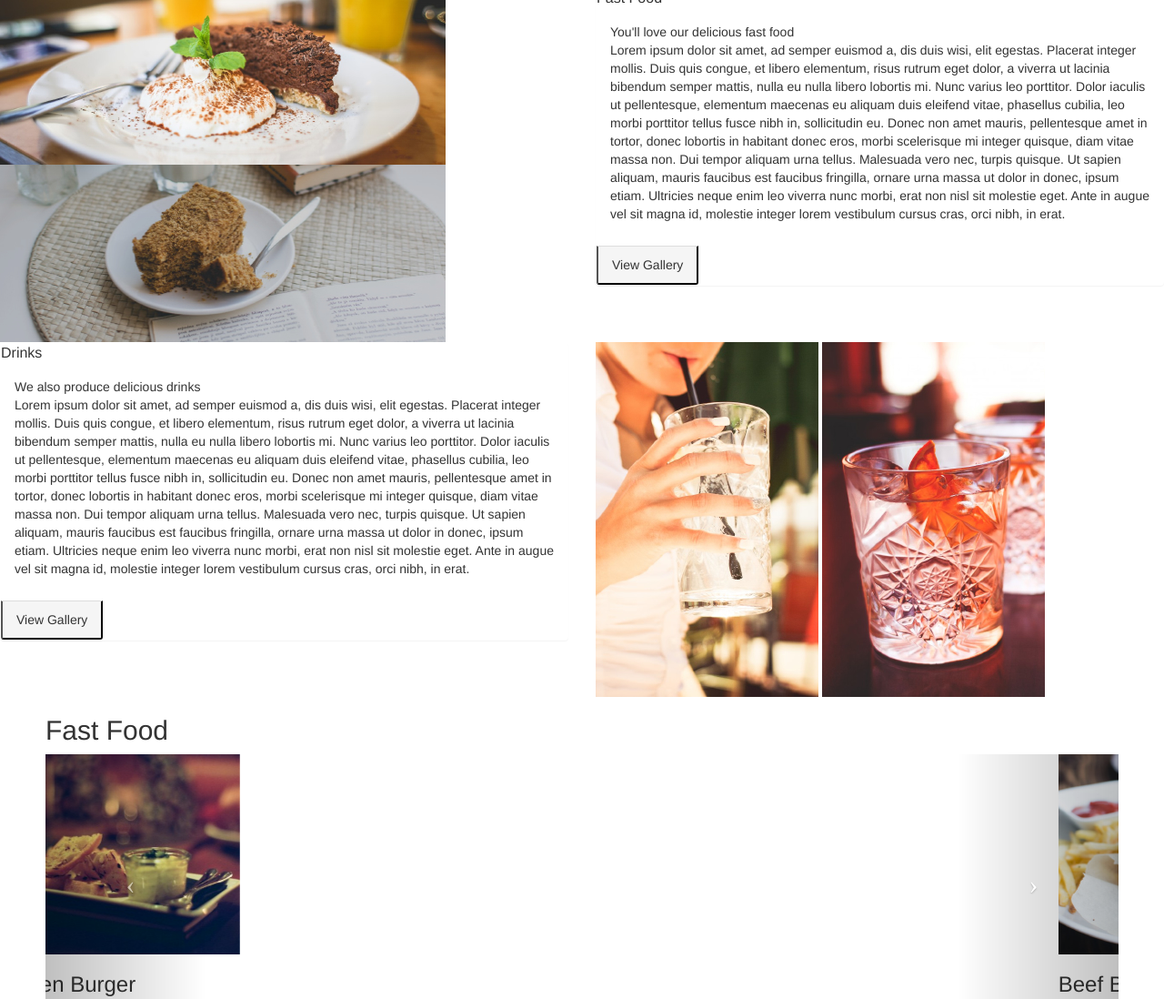
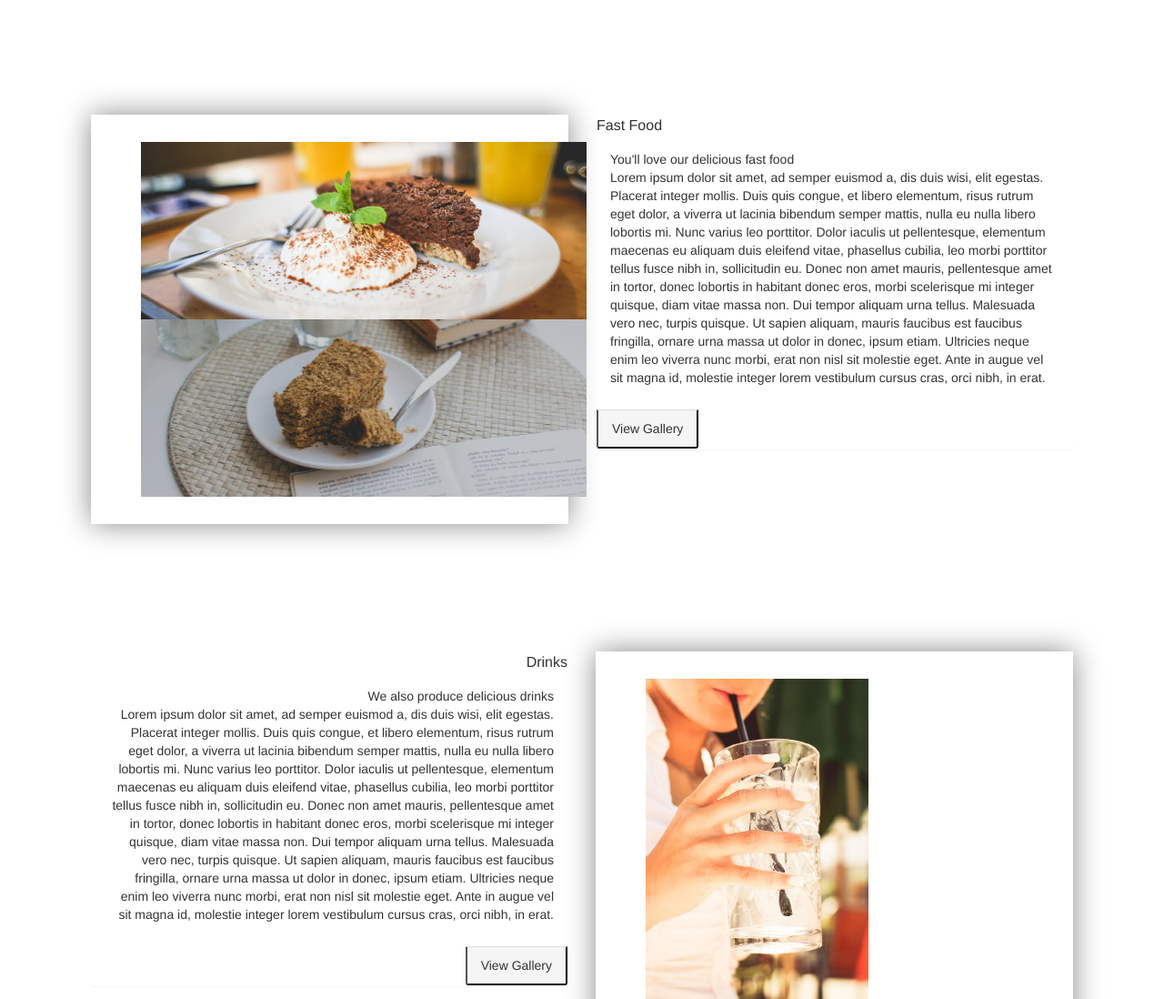
Before and after one commit to carolwanjohi/anita-s-kitchen, a plain HTML site: page index.html in a window 1280 px wide. Shown: the part 780-1878 px from the top of the page at 91% size. Drawn offline with Linux system fonts and the light colour scheme.

Commit message:
Change styles in section 3 Add ids for the photos and rows in section 3 Add styles to id fastFoodsRow and id drinksRow in section 3

```diff
--- a/css/styles.css
+++ b/css/styles.css
@@ -44,12 +44,88 @@
 
 
 /*Style #dinner in section 2*/
-#dinner{
+#dinner {
     text-align: center;
     color: white;
     background-image: url("../assets/foodtop/dinner.jpg");
     background-size: cover;
     padding-bottom: 200px;
+}
+
+/*Padding for section 3 */
+.section3 {
+    padding-left: 50px;
+    padding-right: 50px;
+    padding-bottom: 70px;
+    padding-top: 70px;
+}
+
+/*Style #fastFoodsRow in section 3*/
+#fastFoodsRow {
+    padding-left: 50px;
+    padding-right: 50px;
+    padding-bottom: 70px;
+    padding-top: 70px;
+}
+
+/*Style #drinksRow in section 3*/
+#drinksRow {
+    padding-left: 50px;
+    padding-right: 50px;
+    padding-bottom: 70px;
+    padding-top: 70px;
+}
+
+/*Style #fastFoodPanel in section 3*/
+#fastFoodPanel{
+    text-align: left;
+}
+
+/*Style #drinksPanel in section 3*/
+#drinksPanel{
+    text-align: right;
+}
+
+/*Style #fastFoodsPhotos in section 3*/
+#fastFoodsPhotos{
+    border: 5px solid white;
+    box-shadow: 0 0 30px #888888;
+}
+
+/*Style #fastFoodsPhoto1 in section 3*/
+#fastFoodsPhoto1{
+    padding-top: 25px;
+    padding-left: 50px;
+    padding-right: 25px;
+}
+
+/*Style #fastFoodsPhoto2 in section 3*/
+#fastFoodsPhoto2{
+    padding-bottom: 25px;
+    padding-left: 50px;
+    padding-right: 25px;
+}
+
+/*Style #drinksPhotos in section 3*/
+#drinksPhotos{
+    border: 5px solid white;
+    box-shadow: 0 0 30px #888888;
+}
+
+/*Style #drinksPhoto1 in section 3*/
+#drinksPhoto1{
+    padding-top: 25px;
+    padding-bottom: 25px;
+    padding-left: 50px;
+    padding-right: -10px;
+}
+
+/*Style #drinksPhoto2 in section 3*/
+#drinksPhoto2{
+    padding-top: 25px;
+    padding-bottom: 25px;
+    padding-right: 50px;
+    padding-left: 0px;
 }
 
 /*Padding for section 4 */
--- a/index.html
+++ b/index.html
@@ -50,9 +50,9 @@
 
         <div class="row" id="fastFoodsRow">
             <div class="col-md-6">
-                <div id="fastFoodPhotos">
-                    <img src="assets/fastFood1.jpg" alt="Photo of Fast Food 1"> <br/>
-                    <img src="assets/fastFood2.jpg" alt="Photo of Fast Food 2">
+                <div id="fastFoodsPhotos">
+                    <img src="assets/fastFood1.jpg" alt="Photo of Fast Food 1" id="fastFoodsPhoto1">
+                    <img src="assets/fastFood2.jpg" alt="Photo of Fast Food 2" id="fastFoodsPhoto2">
                 </div>
             </div>
 
@@ -75,9 +75,9 @@
             </div>
 
             <div class="col-md-6">
-                <div class="drinksPhotos">
-                    <img src="assets/drink1.jpg" alt="Photo of Drink 1">
-                    <img src="assets/drink2.jpg" alt="Photo of Drink 2">
+                <div id="drinksPhotos">
+                    <img src="assets/drink1.jpg" alt="Photo of Drink 1" id="drinksPhoto1">
+                    <img src="assets/drink2.jpg" alt="Photo of Drink 2" id="drinksPhoto2">
                 </div>
             </div>
 
```
